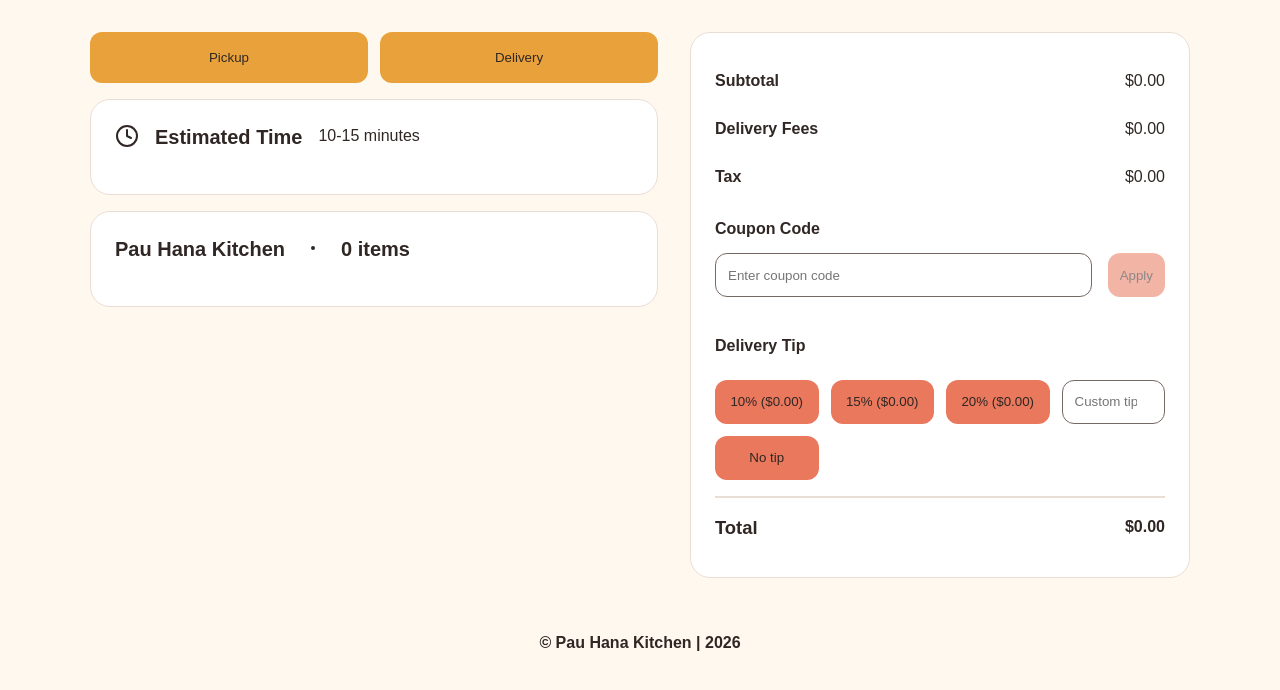
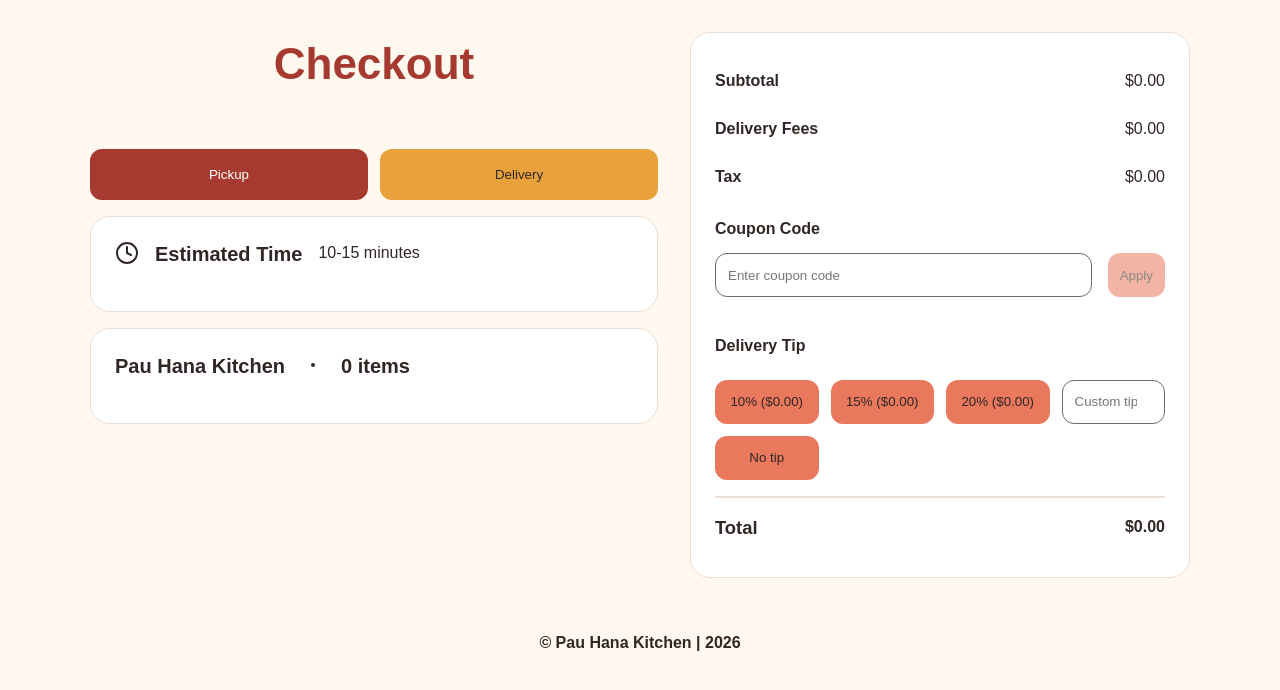
Before and after one commit to jjackson112/pau-hana-kitchen, a React (Vite) app in the folder frontend/: page /checkout in a window 1280 px wide. Shown: the top 690 px of the page. Built offline with nearby package versions, Linux system fonts and the light colour scheme.

Commit message:
order button active CSS

```diff
--- a/frontend/src/App.css
+++ b/frontend/src/App.css
@@ -416,6 +416,12 @@ a {
   min-width: 0;
 }
 
+.checkout-title {
+  color: var(--pauhana-red-dark);
+  padding: .5rem;
+  text-align: center;
+}
+
 .order-type {
   display: grid;
   grid-template-columns: repeat(2, 1fr);
@@ -430,6 +436,16 @@ a {
   border-radius: 12px;
   width: 100%;
   cursor: pointer;
+}
+
+.order-type button:hover {
+  border-color: var(--pauhana-red);
+}
+
+.order-type button.active {
+  border-color: var(--pauhana-red-dark);
+  background-color: var(--pauhana-red-dark);
+  color: var(--pauhana-surface);
 }
 
 .estimated-time, .cart-summary {
--- a/frontend/src/pages/Checkout.jsx
+++ b/frontend/src/pages/Checkout.jsx
@@ -50,7 +50,9 @@ function Checkout() {
 
     return (
         <div className="checkout-page">
+
             <section className="checkout-components">
+                <h1 className="checkout-title">Checkout</h1>
                 <OrderType orderType={orderType} setOrderType={setOrderType} />
                 <Time orderType={orderType} />
                 <CartSummary />
```
